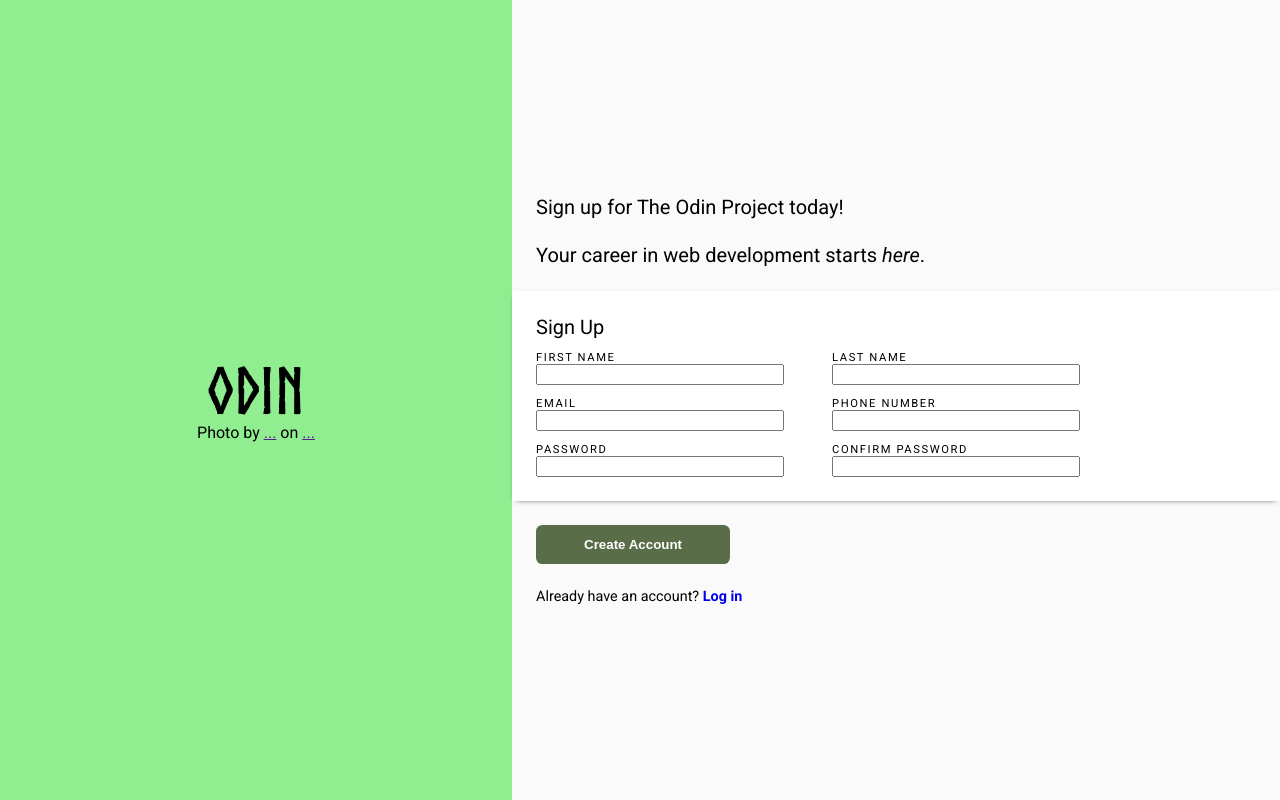
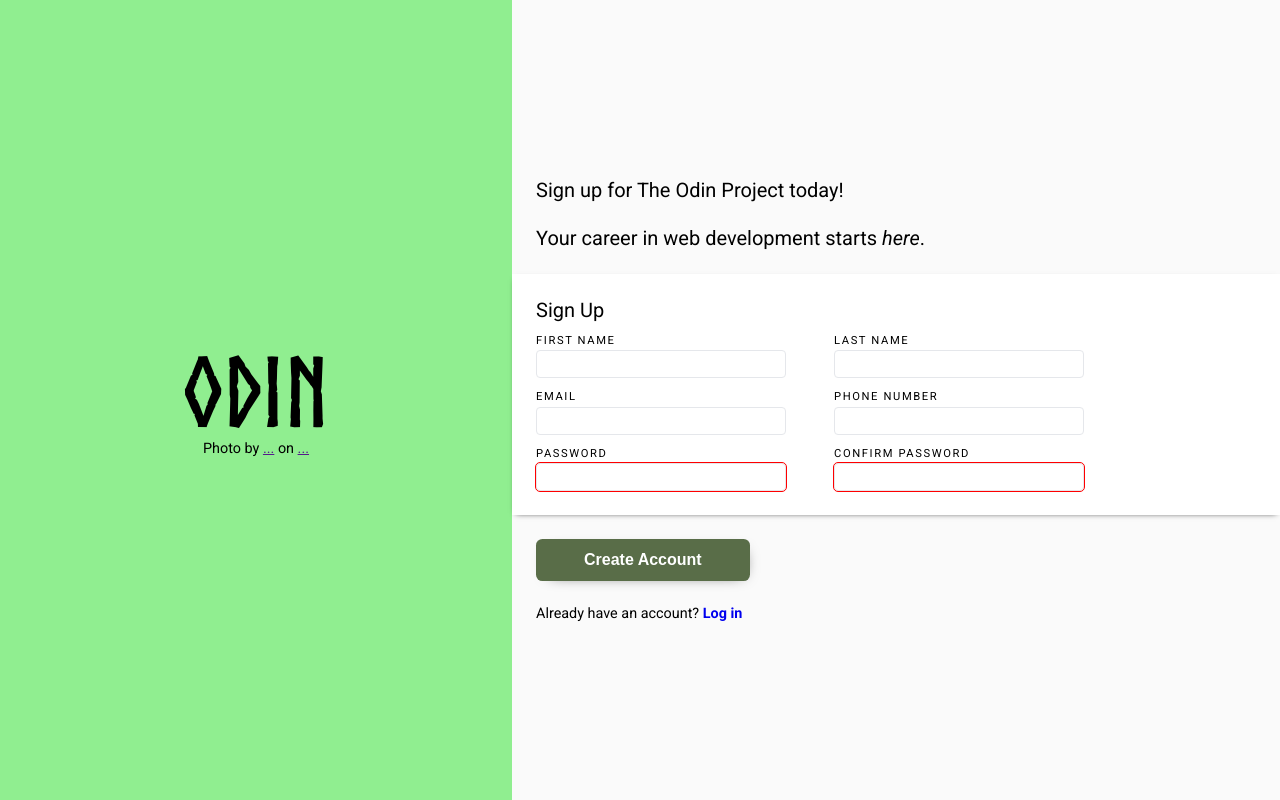
Before and after one commit to ap-ple/sign-up-form, a plain HTML site: page index.html in a window 1280 px wide. Drawn offline with Linux system fonts and the light colour scheme.

Commit message:
Improve input styling

```diff
--- a/style.css
+++ b/style.css
@@ -31,7 +31,11 @@ main {
 
 .banner h1 {
    font-family: Norse;
-   font-size: 4rem;
+   font-size: 6rem;
+}
+
+.banner footer {
+   font-size: 0.9rem;
 }
 
 .content {
@@ -88,6 +92,7 @@ main {
 #create-account>fieldset>div>div {
    display: flex;
    flex-flow: column;
+   gap: 0.2rem;
 }
 
 #create-account label {
@@ -98,15 +103,38 @@ main {
 
 #create-account input {
    width: 15rem;
-   border-color: solid #E5E7EB;
+   border: solid 0.1rem #E5E7EB;
+   border-radius: 0.25rem;
+   font-size: 1rem;
+   padding: 0.25rem;
+}
+
+#create-account input:focus {
+   outline: solid 0.1rem blue;
+   box-shadow: black 0.2rem 0.2rem 1rem -0.7rem;
+}
+
+#create-account input[type=password]:invalid {
+   outline: solid 0.1rem red;
 }
 
 #create-account>button {
    align-self: flex-start;
    padding: 0.75rem 3rem;
+   font-size: 1rem;
    font-weight: bold;
    background: #596D48;
    border: none;
    border-radius: 0.4rem;
    color: white;
+   box-shadow: black 0.2rem 0.2rem 1rem -0.7rem;
 }
+
+#create-account>button:hover {
+   cursor: pointer;
+   background: #6b8356;
+}
+
+#create-account>button:active {
+   background: #799461;
+}
```
